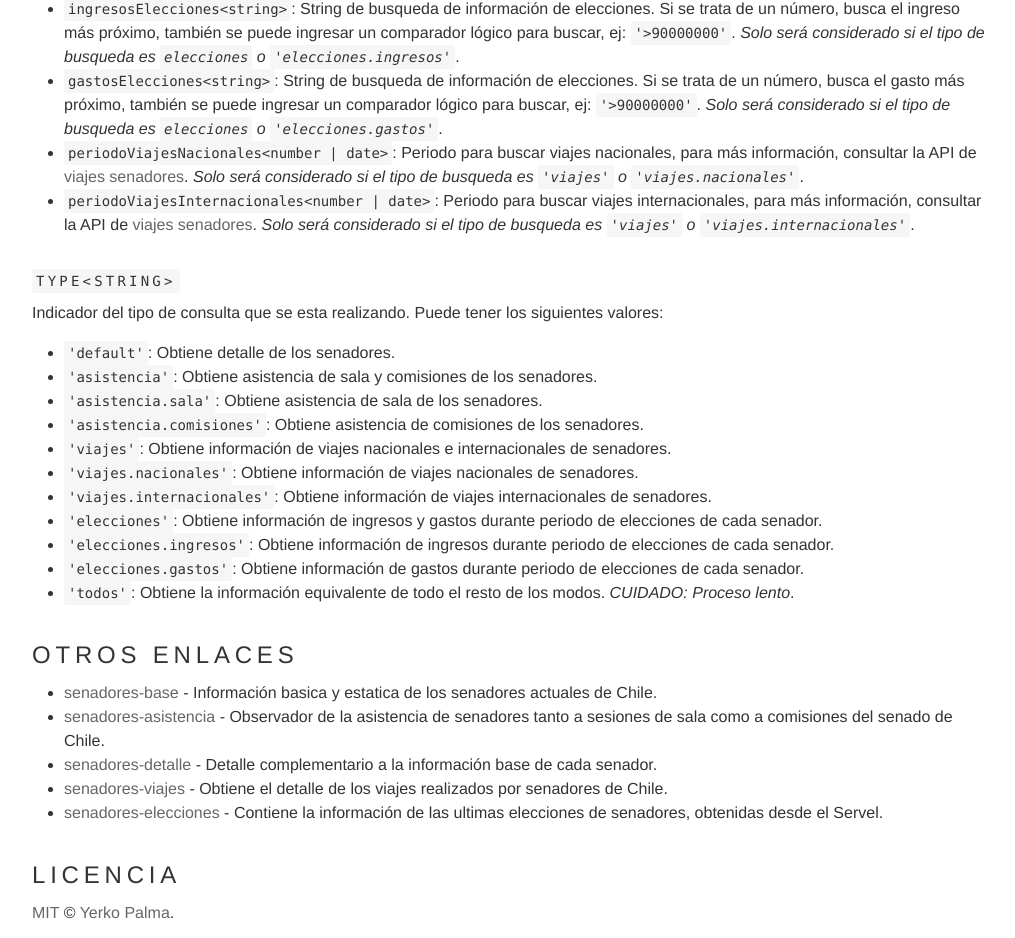
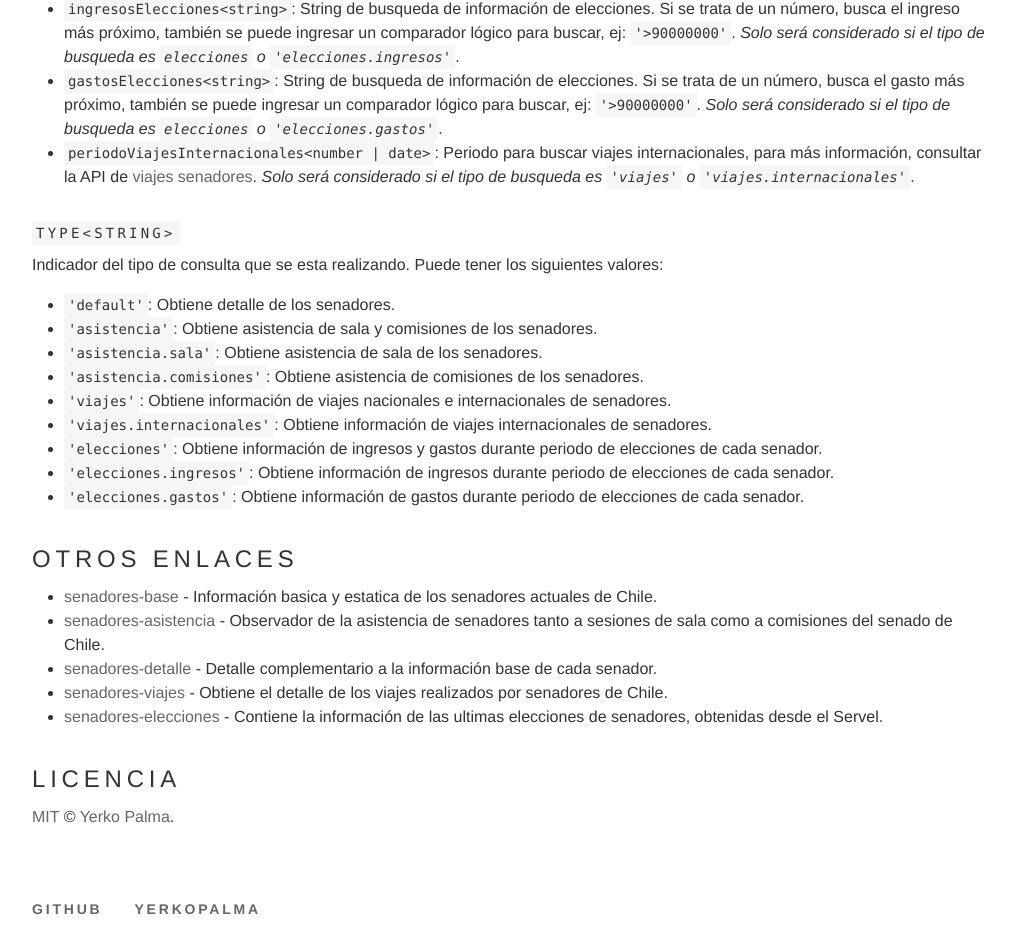
Before and after one commit to senadores-chile/senadores, a website: page index.html in a window 1280 px wide. Shown: the part 1996-2934 px from the top of the page, without its empty margins (128-1143 px from the left). Drawn offline with Linux system fonts and the light colour scheme.

Commit message:
Update index.html via compositor.io

```diff
--- a/index.html
+++ b/index.html
@@ -34,7 +34,6 @@ El resultado obtenido al final, dependerá de la variable <code>type</code> ingr
 <li><code>periodoAsistenciaComisiones&lt;number | date&gt;</code>: Periodo para buscar asistencia, para más información, consultar la API de <a href="https://github.com/YerkoPalma/senadores-asistencia#asistenciaquery--options">asistencia senadores</a>. <em>Solo será considerado si el tipo de busqueda es <code>'asistencia.comisiones'</code></em>. </li>
 <li><code>ingresosElecciones&lt;string&gt;</code>: String de busqueda de información de elecciones. Si se trata de un número, busca el ingreso más próximo, también se puede ingresar un comparador lógico para buscar, ej: <code>'&gt;90000000'</code>. <em>Solo será considerado si el tipo de busqueda es <code>elecciones</code> o <code>'elecciones.ingresos'</code></em>.</li>
 <li><code>gastosElecciones&lt;string&gt;</code>: String de busqueda de información de elecciones. Si se trata de un número, busca el gasto más próximo, también se puede ingresar un comparador lógico para buscar, ej: <code>'&gt;90000000'</code>. <em>Solo será considerado si el tipo de busqueda es <code>elecciones</code> o <code>'elecciones.gastos'</code></em>.</li>
-<li><code>periodoViajesNacionales&lt;number | date&gt;</code>: Periodo para buscar viajes nacionales, para más información, consultar la API de <a href="https://github.com/YerkoPalma/senadores-viajes">viajes senadores</a>. <em>Solo será considerado si el tipo de busqueda es <code>'viajes'</code> o <code>'viajes.nacionales'</code></em>.</li>
 <li><code>periodoViajesInternacionales&lt;number | date&gt;</code>: Periodo para buscar viajes internacionales, para más información, consultar la API de <a href="https://github.com/YerkoPalma/senadores-viajes">viajes senadores</a>. <em>Solo será considerado si el tipo de busqueda es <code>'viajes'</code> o <code>'viajes.internacionales'</code></em>.</li>
 </ul>
 <h4><code>type&lt;string&gt;</code></h4>
@@ -45,12 +44,10 @@ El resultado obtenido al final, dependerá de la variable <code>type</code> ingr
 <li><code>'asistencia.sala'</code>: Obtiene asistencia de sala de los senadores.</li>
 <li><code>'asistencia.comisiones'</code>: Obtiene asistencia de comisiones de los senadores.</li>
 <li><code>'viajes'</code>: Obtiene información de viajes nacionales e internacionales de senadores.</li>
-<li><code>'viajes.nacionales'</code>: Obtiene información de viajes nacionales de senadores.</li>
 <li><code>'viajes.internacionales'</code>: Obtiene información de viajes internacionales de senadores.</li>
 <li><code>'elecciones'</code>: Obtiene información de ingresos y gastos durante periodo de elecciones de cada senador.</li>
 <li><code>'elecciones.ingresos'</code>: Obtiene información de ingresos durante periodo de elecciones de cada senador.</li>
 <li><code>'elecciones.gastos'</code>: Obtiene información de gastos durante periodo de elecciones de cada senador.</li>
-<li><code>'todos'</code>: Obtiene la información equivalente de todo el resto de los modos. <em>CUIDADO: Proceso lento</em>.</li>
 </ul>
 <h2>Otros enlaces</h2>
 <ul>
```
